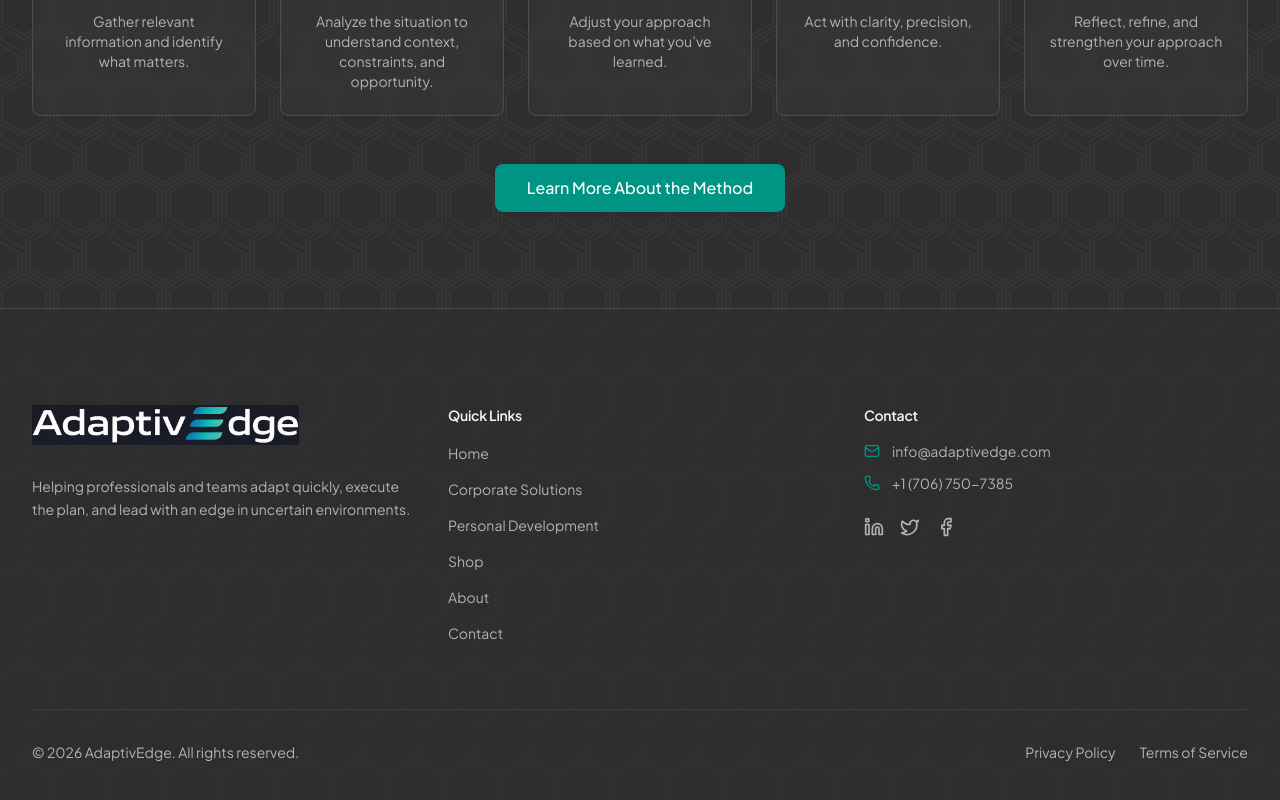
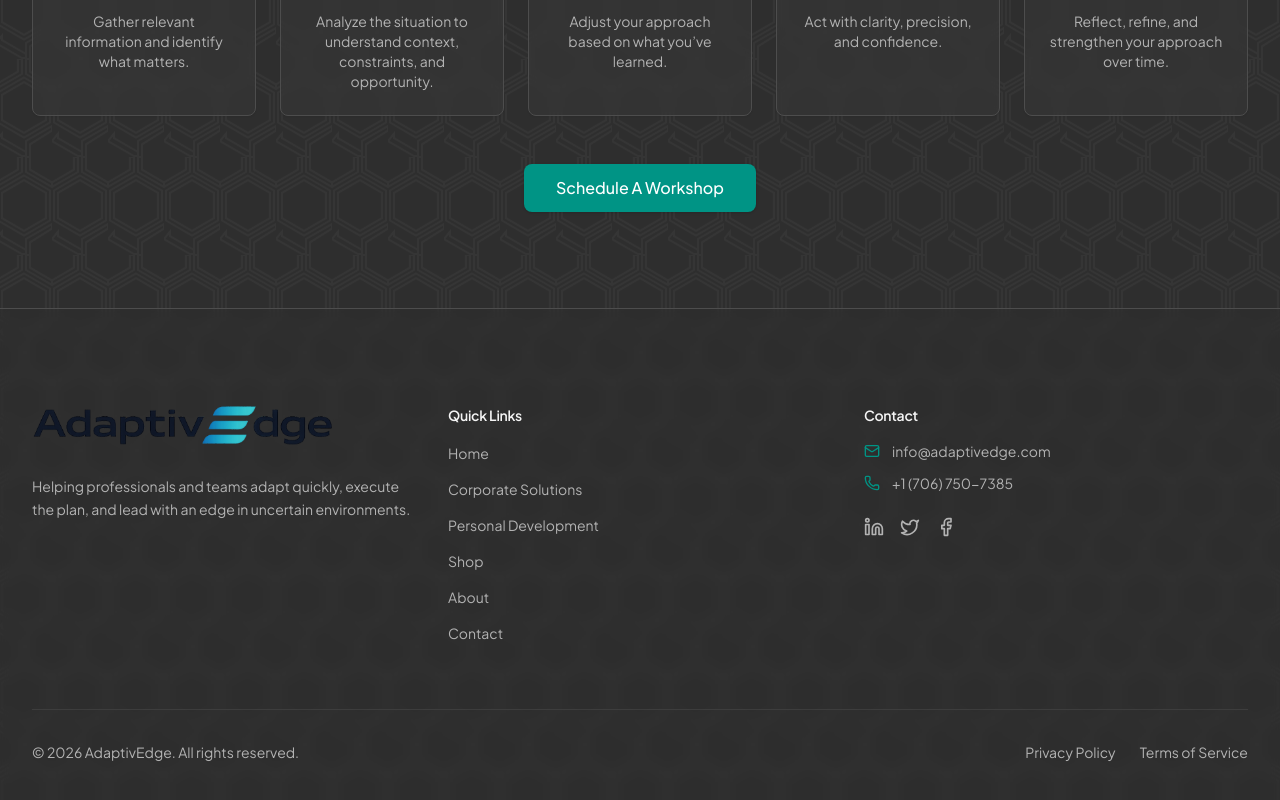
Before and after one commit to erikscomputers/adaptiveEDGE-site, a React (Vite) app: page / in a window 1280 px wide. Shown: the part 1901-2701 px from the top of the page. Built offline with nearby package versions, Linux system fonts and the light colour scheme; the HTML template or start-up script is replaced by a standard one.

Commit message:
home update

```diff
--- a/src/pages/HomePage.jsx
+++ b/src/pages/HomePage.jsx
@@ -197,8 +197,8 @@ const HomePage = () => {
             delay: 0.5
           }} className="text-center">
               <Button asChild className="button-secondary px-8 py-6 text-base">
-                <Link to="/method">
-                  Learn More About the Method
+                <Link to="/contact">
+                  Schedule A Workshop
                 </Link>
               </Button>
             </motion.div>
```
Also changed, not shown: public/logo.png.
